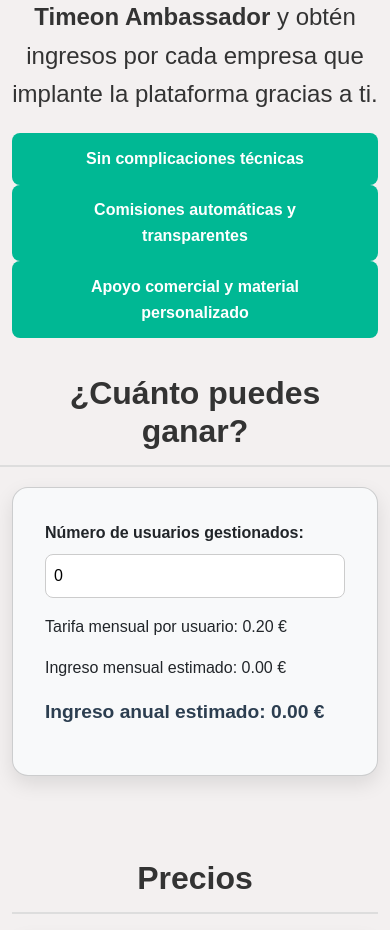
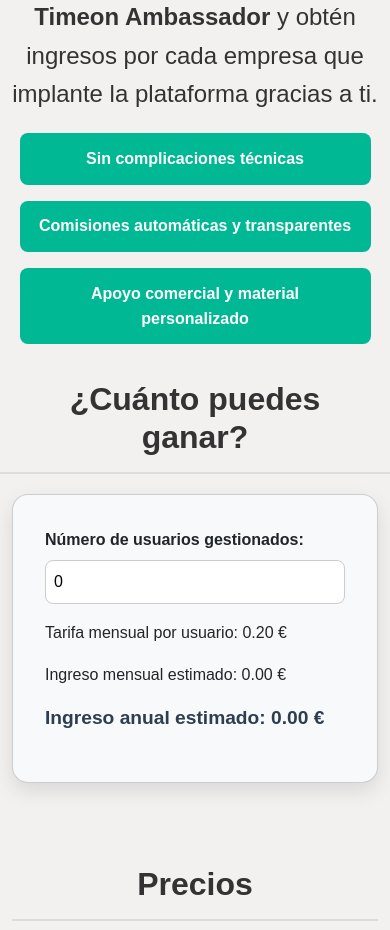
Before and after one commit to ErnestoDomenech/timeonambassadorprogram, a plain HTML site: page index.html in a window 390 px wide. Shown: the part 1807-2737 px from the top of the page. Drawn offline with nearby package versions, Linux system fonts and the light colour scheme; a script that the page names is missing.

Commit message:
estilos css mobile

```diff
--- a/css/style.css
+++ b/css/style.css
@@ -195,6 +195,39 @@
     margin-top: 5%;
     margin-bottom: 5%;
 }
+
+ul.benefits {
+    display: flex;
+    justify-content: space-evenly;
+    flex-wrap: wrap;
+    gap: 1rem;
+    padding: 0;
+    list-style: none;
+}
+
+    ul.benefits li {
+        background: #00b894;
+        color: white;
+        padding: 0.8rem 1.2rem;
+        border-radius: 8px;
+        font-size: 1rem;
+        flex: 1;
+        text-align: center;
+        min-width: 200px;
+    }
+
+    /* En pantallas pequeñas, apila en columna */
+    @media (max-width: 768px) {
+        ul.benefits {
+            flex-direction: column;
+            align-items: center;
+        }
+
+            ul.benefits li {
+                width: 100%;
+                max-width: 90%;
+            }
+    }
 
 /* ======= TARIFAS ======= */
 h7 {
```
